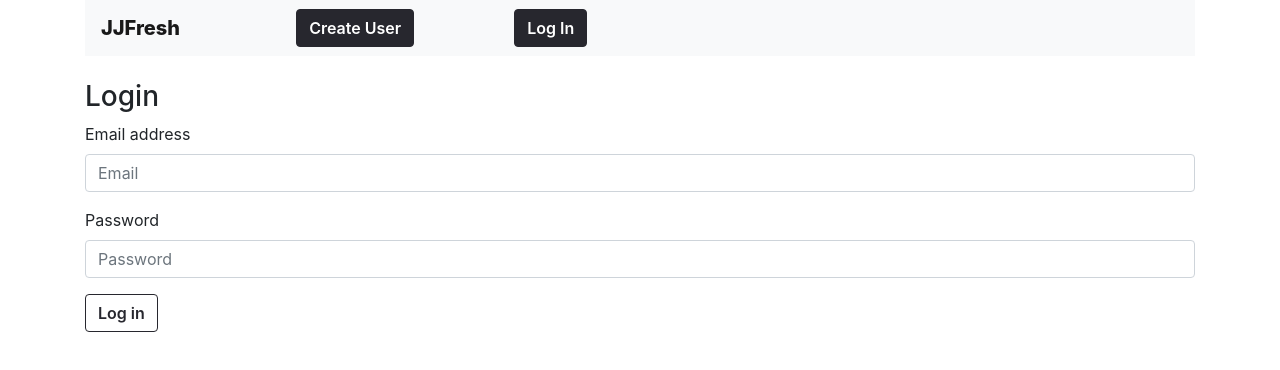
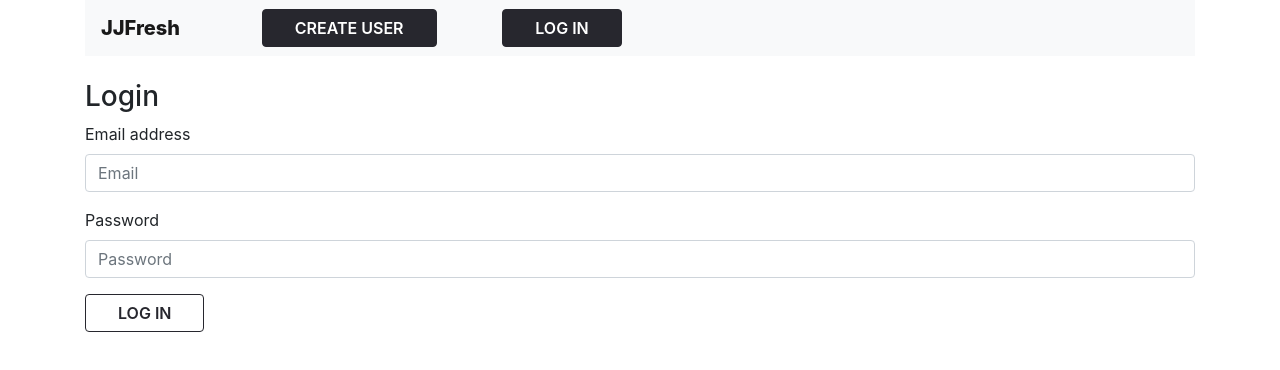
Before and after one commit to Abhisha1/Software-Processes-and-Management-Project, a React (Create React App) app in the folder client/: page /login in a window 1280 px wide. In both pictures the pointer is over the input "Log in". Shown: the top 370 px of the page. Built offline with nearby package versions, Linux system fonts and the light colour scheme.

Commit message:
css navbar to match design

```diff
--- a/client/src/components/Login/login.scss
+++ b/client/src/components/Login/login.scss
@@ -3,10 +3,14 @@
     font-weight: 600;
     background-color: rgb(39, 39, 46);
     border-color: rgb(39, 39, 46);
+    text-transform: uppercase;
+    padding: 0.4em 2em 0.4em 2em;
 }
 #submit:active, #submit:hover{
     color: rgb(39, 39, 46);
     font-weight: 600;
     background-color: white;
     border-color: rgb(39, 39, 46);
+    text-transform: uppercase;
+    padding: 0.4em 2em 0.4em 2em;
 }
--- a/client/src/components/NavBar/navbar.scss
+++ b/client/src/components/NavBar/navbar.scss
@@ -8,6 +8,8 @@
     text-emphasis-color: white;
     background-color: rgb(39, 39, 46);
     border-color: rgb(39, 39, 46);
+    text-transform: uppercase;
+    padding: 0.4em 2em 0.4em 2em;
 }
 
 .btn-outline-primary:hover, .btn-outline-primary:active{
@@ -16,6 +18,8 @@
     text-emphasis-color: white;
     background-color: white;
     border-color: rgb(39, 39, 46);
+    text-transform: uppercase;
+    padding: 0.4em 2em 0.4em 2em;
 }
 
 .w-100{
--- a/client/src/components/Signout/signout.scss
+++ b/client/src/components/Signout/signout.scss
@@ -3,10 +3,14 @@
     font-weight: 600;
     background-color: white;
     border-color: rgb(39, 39, 46);
+    text-transform: uppercase;
+    padding: 0.4em 2em 0.4em 2em;
 }
 #signout:active, #signout:hover{
     color: rgb(39, 39, 46);
     font-weight: 600;
     background-color: white;
     border-color: rgb(39, 39, 46);
+    text-transform: uppercase;
+    padding: 0.4em 2em 0.4em 2em;
 }
```
